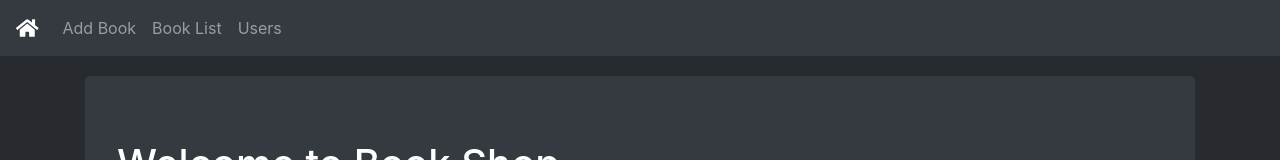
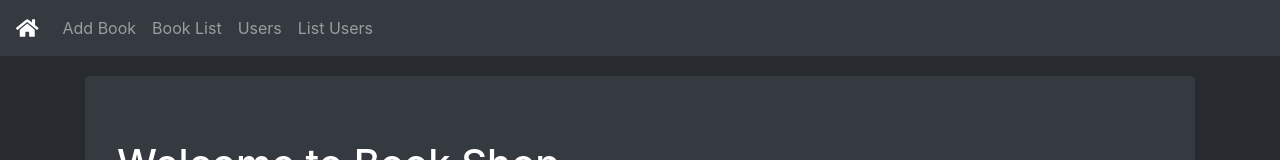
Before and after one commit to Buzar9/kurkuma-frontend, a React (Create React App) app: page / in a window 1280 px wide. Shown: the top 160 px of the page. Built offline with nearby package versions, Linux system fonts and the light colour scheme.

Commit message:
Update NavigationBar.js

```diff
--- a/src/components/NavigationBar.js
+++ b/src/components/NavigationBar.js
@@ -16,6 +16,7 @@ export default function NavigationBar() {
                 <Link to={"/add"} className="nav-link">Add Book </Link>
                 <Link to={"/list"} className="nav-link">Book List </Link>
                 <Link to={"/users"} className="nav-link">Users </Link>
+                <Link to={"/listusers"} className="nav-link">List Users </Link>
             </Nav>
         </Navbar>
     );
```
